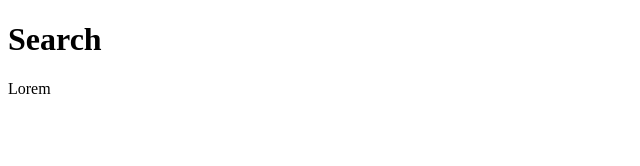
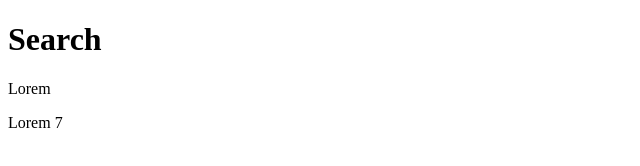
Before and after one commit to swethaasp/MyRepository, a plain HTML site: page search.html in a window 1280 px wide. Shown: the full height of the page, 0-640 px from the left. Drawn offline with Linux system fonts and the light colour scheme.

Commit message:
Search updated

```diff
--- a/search.html
+++ b/search.html
@@ -13,5 +13,6 @@
     <body>
         <h1>Search</h1>
         <p>Lorem</p>
+        <p>Lorem 7</p>
     </body>
 </html>
```
